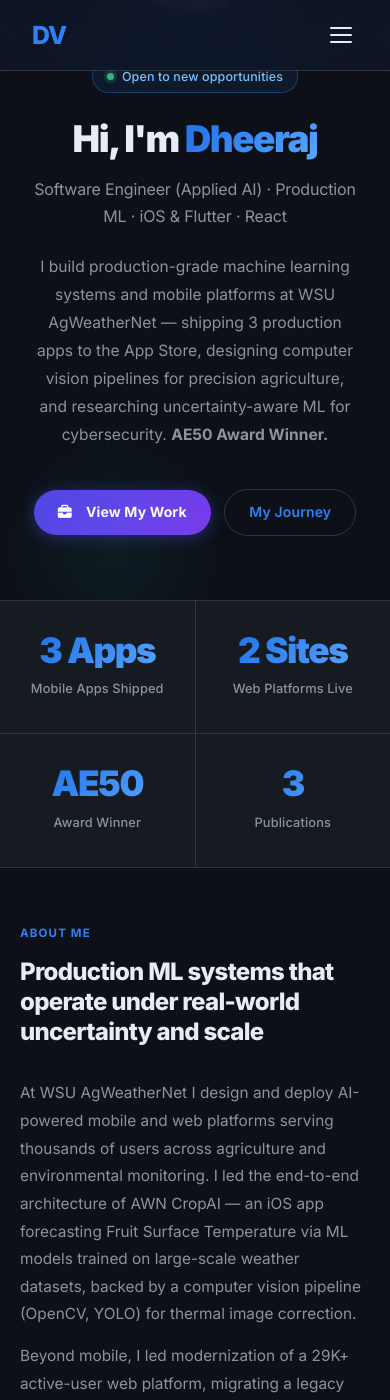
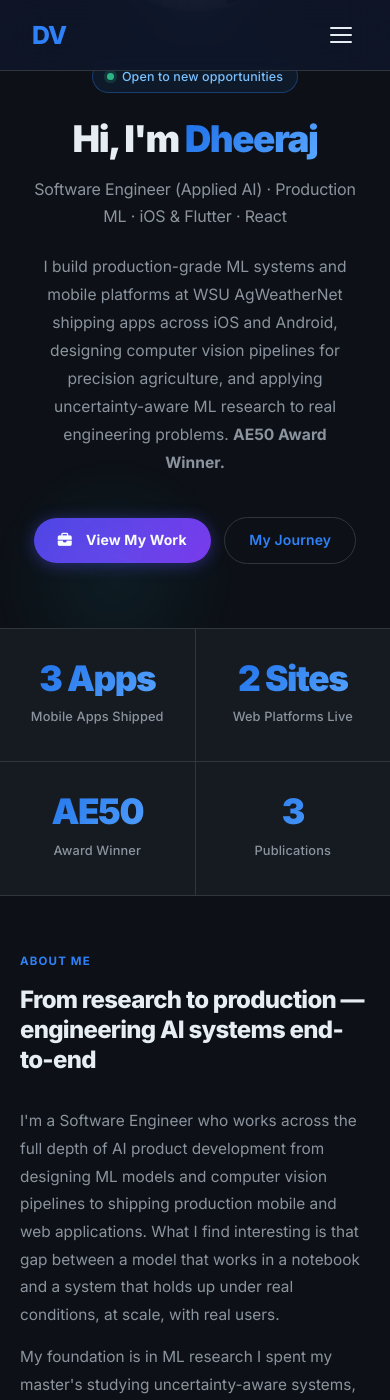
Before and after one commit to dheerajvurukuti/dheerajvurukuti.github.io, a Jekyll site: the page built from _pages/about.md, in a window 390 px wide and 1400 px high, scrolled down 310 px. Built offline with Jekyll 4.4.1, drawn with Linux system fonts in a browser that asks for light colours; some of the changed text lies outside the part shown.

Commit message:
Update About me

```diff
--- a/_pages/about.md
+++ b/_pages/about.md
@@ -15,9 +15,9 @@ author_profile: false
       <h1 class="dv-hero__name">Hi, I&#39;m <span class="gradient-text">Dheeraj</span></h1>
       <p class="dv-hero__subtitle">Software Engineer (Applied AI) &middot; Production ML &middot; iOS &amp; Flutter &middot; React</p>
       <p class="dv-hero__desc">
-        I build production-grade machine learning systems and mobile platforms at WSU AgWeatherNet &mdash;
-        shipping 3 production apps to the App Store, designing computer vision pipelines
-        for precision agriculture, and researching uncertainty-aware ML for cybersecurity.
+        I build production-grade ML systems and mobile platforms at WSU AgWeatherNet
+        shipping apps across iOS and Android, designing computer vision pipelines
+        for precision agriculture, and applying uncertainty-aware ML research to real engineering problems.
         <strong>AE50 Award Winner.</strong>
       </p>
       <div class="dv-hero__actions">
@@ -62,21 +62,21 @@ author_profile: false
   <div class="dv-about__inner">
     <div>
       <p class="dv-about__label">About Me</p>
-      <h2 class="dv-about__heading">Production ML systems that operate under real-world uncertainty and scale</h2>
+      <h2 class="dv-about__heading">From research to production &mdash; engineering AI systems end-to-end</h2>
     </div>
     <div>
       <p class="dv-about__text">
-        At WSU AgWeatherNet I design and deploy AI-powered mobile and web platforms serving thousands of users
-        across agriculture and environmental monitoring. I led the end-to-end architecture of AWN CropAI &mdash;
-        an iOS app forecasting Fruit Surface Temperature via ML models trained on large-scale weather datasets,
-        backed by a computer vision pipeline (OpenCV, YOLO) for thermal image correction.
+        I&#39;m a Software Engineer who works across the full depth of AI product development from
+        designing ML models and computer vision pipelines to shipping production mobile and web applications.
+        What I find interesting is that gap between a model that works in a notebook and a system that holds
+        up under real conditions, at scale, with real users.
       </p>
       <p class="dv-about__text">
-        Beyond mobile, I led modernization of a 29K+ active-user web platform, migrating a legacy codebase
-        to React + TypeScript (Vite). My research background is in uncertainty-aware malware detection using
-        Deep Kernel Learning &mdash; neural networks fused with Gaussian Processes &mdash; achieving a 31%
-        AUT-F1 improvement over state-of-the-art. I&#39;m especially interested in large-scale AI systems
-        that combine strong modeling foundations with robust engineering design.
+        My foundation is in ML research I spent my master&#39;s studying uncertainty-aware systems,
+        building frameworks that stay reliable when the world drifts away from your training data. That
+        research instinct shapes how I engineer today: I care about systems that fail gracefully, not just
+        systems that perform well on benchmarks. Outside of that, I&#39;m drawn to problems at the
+        intersection of AI, mobile, and environmental impact.
       </p>
     </div>
   </div>
@@ -100,11 +100,11 @@ author_profile: false
               </span>
               <h3 class="dv-carousel__card-title">AWN CropAI Wins ASABE AE50 Award</h3>
               <p class="dv-carousel__card-desc">
-                AWN CropAI &mdash; our AI-powered fruit heat stress monitoring and crop maturity app &mdash;
-                was honored with the <strong>ASABE AE50 Award for Outstanding Innovations in Product or
-                Systems Technology (2026)</strong>. The AE50 is one of the most competitive recognitions
-                in agricultural engineering, awarded annually by the American Society of Agricultural
-                and Biological Engineers.
+                AWN CropAI, an AI-powered fruit heat stress monitoring and crop maturity app that I led
+                the mobile development of, was honored with the <strong>ASABE AE50 Award for Outstanding
+                Innovations in Product or Systems Technology (2026)</strong>. The AE50 is one of the most
+                competitive recognitions in agricultural engineering, awarded annually by the American
+                Society of Agricultural and Biological Engineers.
               </p>
             </div>
           </div>
@@ -119,9 +119,9 @@ author_profile: false
               </span>
               <h3 class="dv-carousel__card-title">AgWeatherNet Mobile App in the News</h3>
               <p class="dv-carousel__card-desc">
-                The AgWeatherNet Mobile App &mdash; which I led as Lead Architect from the ground up &mdash;
-                was covered by major agricultural media outlets at launch, highlighting its free real-time
-                weather data and decision-support tools for growers across Washington State.
+                The AgWeatherNet Mobile App, which I led as Lead Architect from the ground up, was covered
+                by major agricultural media outlets at launch, highlighting its free real-time weather data
+                and decision-support tools for growers across Washington State.
               </p>
               <div class="dv-carousel__news-links">
                 <a href="https://www.morningagclips.com/new-wsu-app-provides-free-local-weather-data-to-ag-industry-general-public/"
@@ -211,27 +211,41 @@ author_profile: false
 <section class="dv-skills-section reveal">
   <div class="dv-skills-section__inner">
     <p class="dv-skills-heading">Technical Skills</p>
-    <div class="dv-skills-grid">
-      <span class="dv-chip">Python</span>
-      <span class="dv-chip">Swift / SwiftUI</span>
-      <span class="dv-chip">Flutter / Dart</span>
-      <span class="dv-chip">Kotlin</span>
-      <span class="dv-chip">React + TypeScript</span>
-      <span class="dv-chip">TensorFlow</span>
-      <span class="dv-chip">PyTorch</span>
-      <span class="dv-chip">Deep Kernel Learning</span>
-      <span class="dv-chip">Gaussian Processes</span>
-      <span class="dv-chip">OpenCV / YOLO</span>
-      <span class="dv-chip">Computer Vision</span>
-      <span class="dv-chip">FastAPI</span>
-      <span class="dv-chip">Docker</span>
-      <span class="dv-chip">IoT</span>
-      <span class="dv-chip dv-chip--neutral">Vite</span>
-      <span class="dv-chip dv-chip--neutral">SQL</span>
-      <span class="dv-chip dv-chip--neutral">REST APIs</span>
-      <span class="dv-chip dv-chip--neutral">Git / GitHub</span>
-      <span class="dv-chip dv-chip--neutral">Figma</span>
-      <span class="dv-chip dv-chip--neutral">Agile / Jira</span>
+    <div class="dv-skills-groups">
+      <div class="dv-skills-group">
+        <span class="dv-skills-group__label">AI &amp; ML</span>
+        <div class="dv-skills-group__chips">
+          <span class="dv-chip">Python</span>
+          <span class="dv-chip">PyTorch</span>
+          <span class="dv-chip">TensorFlow</span>
+          <span class="dv-chip">Scikit-learn</span>
+          <span class="dv-chip">OpenCV / YOLO</span>
+          <span class="dv-chip">Computer Vision</span>
+          <span class="dv-chip">Hugging Face</span>
+        </div>
+      </div>
+      <div class="dv-skills-group">
+        <span class="dv-skills-group__label">Mobile &amp; Web</span>
+        <div class="dv-skills-group__chips">
+          <span class="dv-chip">Swift / SwiftUI</span>
+          <span class="dv-chip">Flutter / Dart</span>
+          <span class="dv-chip">Kotlin</span>
+          <span class="dv-chip">React + TypeScript</span>
+          <span class="dv-chip">FastAPI</span>
+          <span class="dv-chip">Node.js</span>
+        </div>
+      </div>
+      <div class="dv-skills-group">
+        <span class="dv-skills-group__label">Infrastructure &amp; Tools</span>
+        <div class="dv-skills-group__chips">
+          <span class="dv-chip">Docker</span>
+          <span class="dv-chip">Linux</span>
+          <span class="dv-chip">Git / GitHub</span>
+          <span class="dv-chip">SQL</span>
+          <span class="dv-chip">REST APIs</span>
+          <span class="dv-chip">IoT</span>
+        </div>
+      </div>
     </div>
   </div>
 </section>
--- a/assets/css/portfolio.css
+++ b/assets/css/portfolio.css
@@ -510,8 +510,39 @@ body.dv-body img { max-width: 100%; height: auto; display: block; }
   text-transform: uppercase;
   letter-spacing: 0.1em;
   color: var(--text-faint);
-  margin-bottom: 1rem;
+  margin-bottom: 1.5rem;
 }
+
+.dv-skills-groups {
+  display: flex;
+  flex-direction: column;
+  gap: 1.25rem;
+}
+.dv-skills-group {
+  display: grid;
+  grid-template-columns: 160px 1fr;
+  gap: 0.6rem 1.25rem;
+  align-items: start;
+  padding-bottom: 1.25rem;
+  border-bottom: 1px solid var(--border);
+}
+.dv-skills-group:last-child {
+  border-bottom: none;
+  padding-bottom: 0;
+}
+.dv-skills-group__label {
+  font-size: 0.75rem;
+  font-weight: 700;
+  color: var(--text-muted);
+  padding-top: 0.3rem;
+  line-height: 1.4;
+}
+.dv-skills-group__chips {
+  display: flex;
+  flex-wrap: wrap;
+  gap: 0.45rem;
+}
+
 .dv-skills-grid { display: flex; flex-wrap: wrap; gap: 0.45rem; }
 .dv-chip {
   display: inline-block;
@@ -1438,4 +1469,6 @@ body.dv-body img { max-width: 100%; height: auto; display: block; }
   .dv-portfolio { padding: 2.5rem 1.25rem 4rem; }
   .dv-about { padding: 3.5rem 1.25rem; }
   .dv-skills-section { padding: 0 1.25rem 3.5rem; }
+  .dv-skills-group { grid-template-columns: 1fr; gap: 0.5rem; }
+  .dv-skills-group__label { padding-top: 0; }
 }
```
